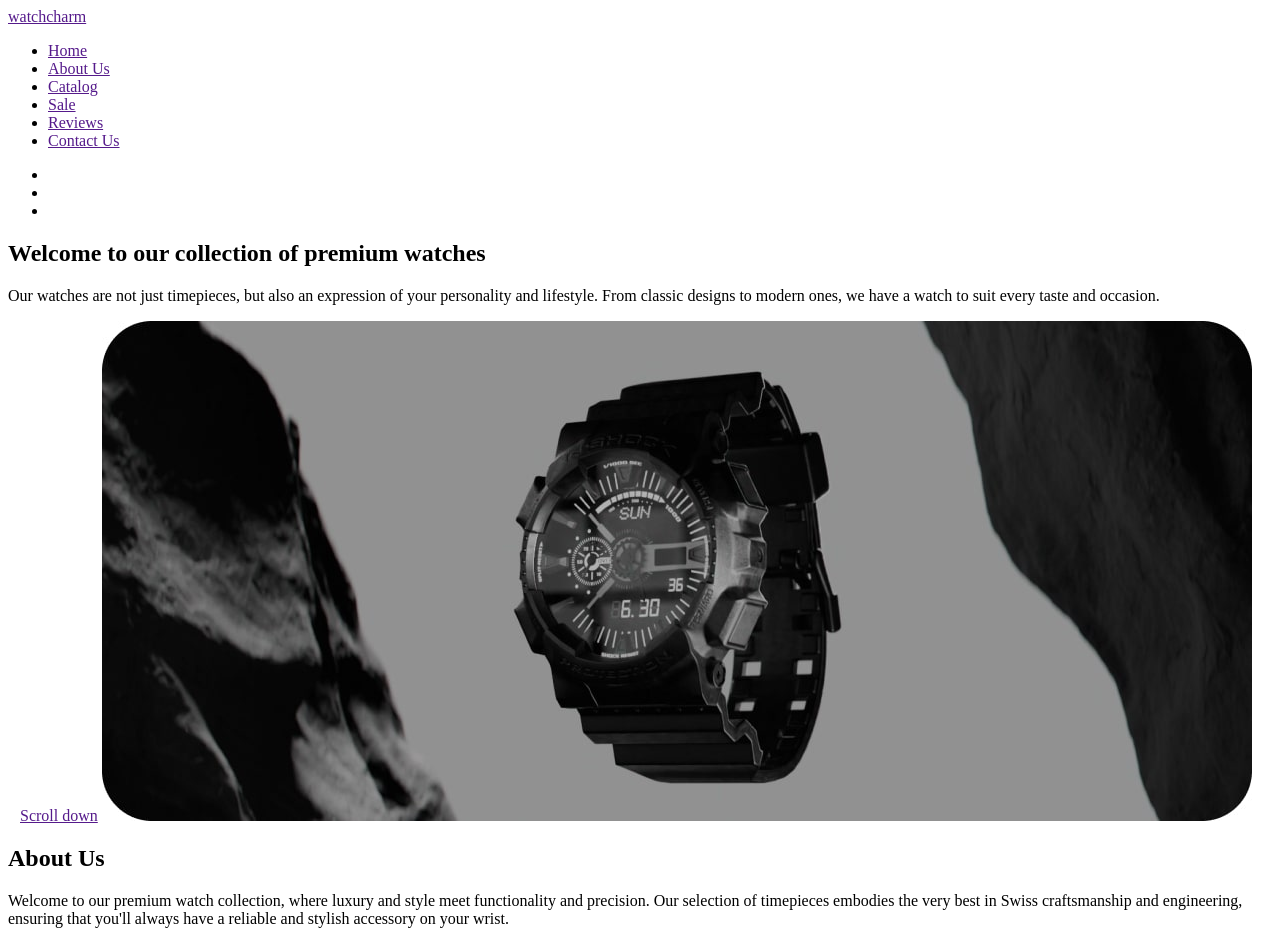
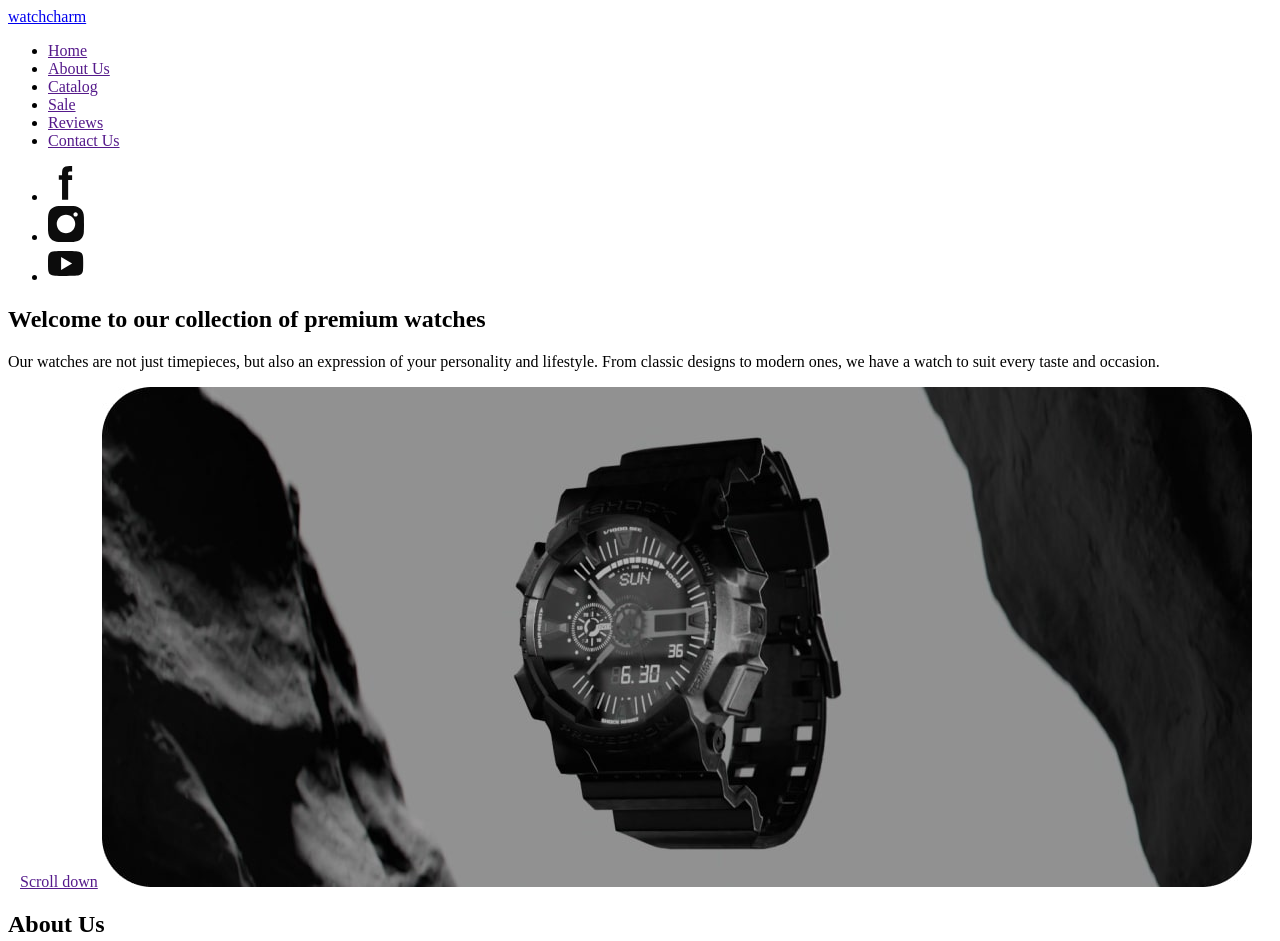
Before and after one commit to akrep17m-png/WatchCharm, a plain HTML site: page index.html in a window 1280 px wide. Shown: the top 941 px of the page. Drawn offline with Linux system fonts and the light colour scheme.

Commit message:
add header markup

```diff
--- a/index.html
+++ b/index.html
@@ -7,8 +7,8 @@
   </head>
   <body>
     <header>
+      <a href="./index.html">watchcharm</a>
       <nav>
-        <a href="">watchcharm</a>
         <ul>
           <li>
             <a href="">Home</a>
@@ -31,9 +31,33 @@
         </ul>
       </nav>
       <ul>
-        <li></li>
-        <li></li>
-        <li></li>
+        <li>
+          <a href="" target="_blank" aria-label="facebook link"
+            ><img
+              src="./images/icons/facebook.svg"
+              width="36"
+              height="36"
+              alt=""
+          /></a>
+        </li>
+        <li>
+          <a href="" target="_blank" aria-label="instagram link">
+            <img
+              src="./images/icons/instagram.svg"
+              width="36"
+              height="36"
+              alt=""
+          /></a>
+        </li>
+        <li>
+          <a href="" target="_blank" aria-label="youtube link"
+            ><img
+              src="./images/icons/youtube.svg"
+              width="36"
+              height="36"
+              alt=""
+          /></a>
+        </li>
       </ul>
     </header>
     <main>
```
Also changed, not shown: images/icons/facebook.svg (added), images/icons/instagram.svg (added), images/icons/youtube.svg (added).
